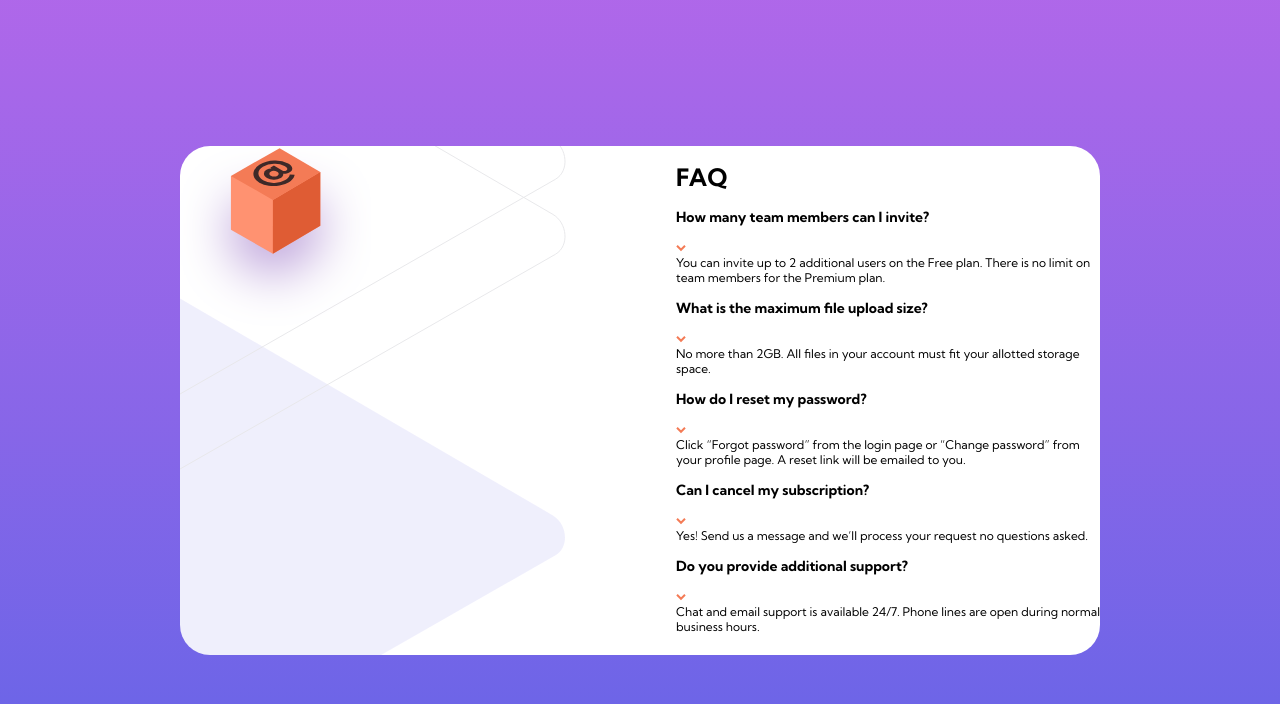
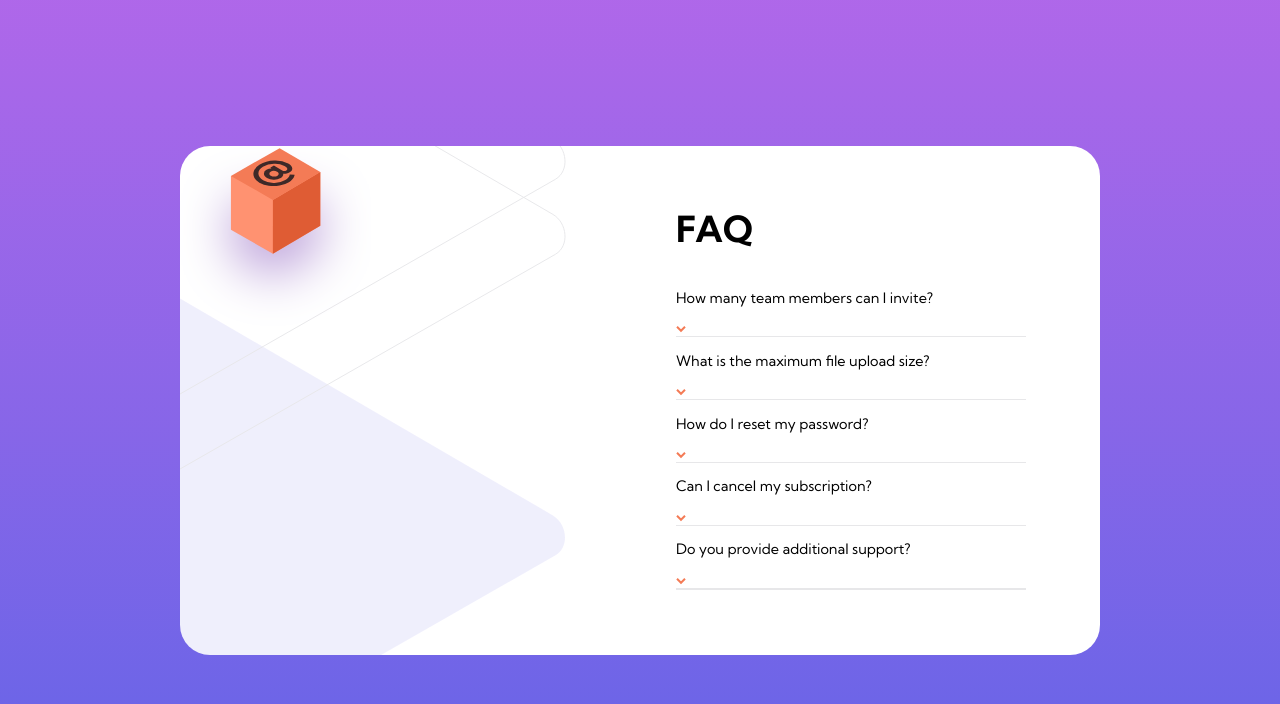
Before and after one commit to boostbm/faq-accordion-card-main, a plain HTML site: page index.html in a window 1280 px wide. Drawn offline with Linux system fonts and the light colour scheme.

Commit message:
Updated Card-Text

```diff
--- a/index.html
+++ b/index.html
@@ -24,7 +24,7 @@
           <h1 class="accordian-title">FAQ</h1>
           <div class="accordian-text">
             <div class="question_answer">
-              <h3 class="question-title">
+              <h3 class="question">
                 How many team members can I invite?
               </h3>
               <img src="/images/icon-arrow-down.svg" alt="" />
@@ -32,7 +32,9 @@
                 You can invite up to 2 additional users on the Free plan. There
                 is no limit on team members for the Premium plan.
               </div>
-              <h3 class="question-title">
+            </div>
+            <div class="question_answer">
+              <h3 class="question">
                 What is the maximum file upload size?
               </h3>
               <img src="/images/icon-arrow-down.svg" alt="" />
@@ -40,7 +42,9 @@
                 No more than 2GB. All files in your account must fit your
                 allotted storage space.
               </div>
-              <h3 class="question-title">
+            </div>
+            <div class="question_answer">
+              <h3 class="question">
                 How do I reset my password?
               </h3>
               <img src="/images/icon-arrow-down.svg" alt="" />
@@ -48,7 +52,9 @@
                 Click “Forgot password” from the login page or “Change password”
                 from your profile page. A reset link will be emailed to you.
               </div>
-              <h3 class="question-title">
+            </div>
+            <div class="question_answer">
+              <h3 class="question">
                 Can I cancel my subscription?
               </h3>
               <img src="/images/icon-arrow-down.svg" alt="" />
@@ -56,15 +62,16 @@
                 Yes! Send us a message and we’ll process your request no
                 questions asked.
               </div>
-
-                <h3 class="question-title">
+            </div>
+            <div class="question_answer">
+                <h3 class="question">
                   Do you provide additional support?
                 </h3>
                 <img src="/images/icon-arrow-down.svg" alt="" />
                 <div class="answer">
                   Chat and email support is available 24/7. Phone lines are open during normal business hours.
                 </div>
-            </div>
+              </div>
             </div>
           </div>
         </div>
--- a/style.css
+++ b/style.css
@@ -41,9 +41,38 @@ body {
   grid-gap: 6rem;
 }
 
-.card-box h1 {
+.answer {
+  display: none;
 }
 
+.accordian-wrapper {
+  margin-top: 60px;
+  display: flex;
+  flex-direction: column;
+}
+
+.accordian-text {
+  height: 100%;
+  display: flex;
+  flex-direction: column;
+  width: 350px;
+  border-bottom: 1px solid var(--LightGrayishBlue);
+}
+
+.accordian-title {
+  font-size: 3rem;
+  margin-top: 0px;
+}
+
+.question_answer {
+  width: 350px;
+  border-bottom: 1px solid var(--LightGrayishBlue);
+}
+
+.question {
+  font-size: 1.2rem;
+  font-weight: 400;
+}
 .attribution {
   font-size: 11px;
   text-align: center;
```
